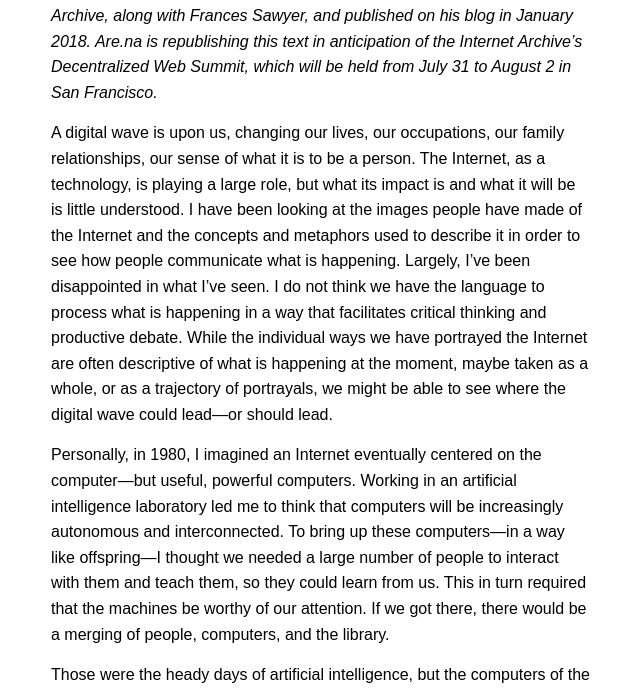
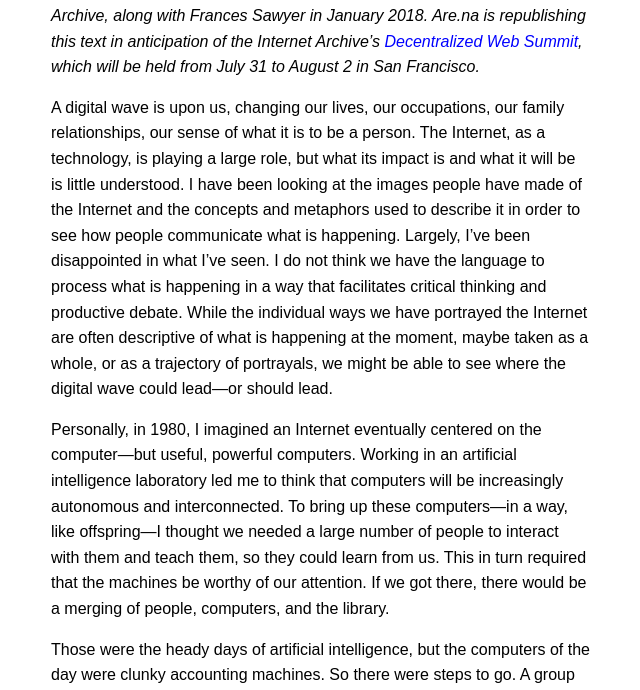
Before and after one commit to aredotna/building, a Jekyll site: the page built from _posts/2018-07-26-reimagining-the-internet.markdown, in a window 1280 px wide and 1400 px high. Shown: the part 710-1400 px from the top of the window, without its empty margins (319-959 px from the left). Built offline with Jekyll 4.4.1, drawn with Linux system fonts in a browser that asks for light colours; some of the changed text lies outside the part shown.

Commit message:
Brewster edits

```diff
--- a/_posts/2018-07-26-reimagining-the-internet.markdown
+++ b/_posts/2018-07-26-reimagining-the-internet.markdown
@@ -18,11 +18,11 @@
   </small></figcaption>
 </figure>
 
-_This piece was [originally written](http://tiny.cc/brewsterlink) by Brewster Kahle, founder of the Internet Archive, along with Frances Sawyer, and published on his blog in January 2018. Are.na is republishing this text in anticipation of the Internet Archive’s Decentralized Web Summit, which will be held from July 31 to August 2 in San Francisco._
+_This piece was [originally written](https://docs.google.com/document/d/13b67QqRtZkQ36giJpVIl_xtmMmhCirYDoey3A8ZfbgA) by Brewster Kahle, founder of the Internet Archive, along with Frances Sawyer in January 2018. Are.na is republishing this text in anticipation of the Internet Archive’s [Decentralized Web Summit](https://decentralizedweb.net/), which will be held from July 31 to August 2 in San Francisco._
 
 A digital wave is upon us, changing our lives, our occupations, our family relationships, our sense of what it is to be a person. The Internet, as a technology, is playing a large role, but what its impact is and what it will be is little understood. I have been looking at the images people have made of the Internet and the concepts and metaphors used to describe it in order to see how people communicate what is happening. Largely, I’ve been disappointed in what I’ve seen. I do not think we have the language to process what is happening in a way that facilitates critical thinking and productive debate. While the individual ways we have portrayed the Internet are often descriptive of what is happening at the moment, maybe taken as a whole, or as a trajectory of portrayals, we might be able to see where the digital wave could lead—or should lead.
 
-Personally, in 1980, I imagined an Internet eventually centered on the computer—but useful, powerful computers. Working in an artificial intelligence laboratory led me to think that computers will be increasingly autonomous and interconnected. To bring up these computers—in a way like offspring—I thought we needed a large number of people to interact with them and teach them, so they could learn from us. This in turn required that the machines be worthy of our attention. If we got there, there would be a merging of people, computers, and the library.
+Personally, in 1980, I imagined an Internet eventually centered on the computer—but useful, powerful computers. Working in an artificial intelligence laboratory led me to think that computers will be increasingly autonomous and interconnected. To bring up these computers—in a way, like offspring—I thought we needed a large number of people to interact with them and teach them, so they could learn from us. This in turn required that the machines be worthy of our attention. If we got there, there would be a merging of people, computers, and the library.
 
 Those were the heady days of artificial intelligence, but the computers of the day were clunky accounting machines. So there were steps to go. A group of us built the fastest supercomputer of the mid-1980s to help build this vision of artificial intelligence, but even those computers could only hold dozens of digital books in their 32 megabytes of main memory. This was a first step in teaching the computers by encoding books and newspapers. The goal was to have the machine search, find patterns, and make deductions by “reading” all books.
 
@@ -33,7 +33,10 @@
 To that end, this is a timeline of metaphors and images we have made for the Internet. It’s an evolution of sorts, and as with biological evolution, eras overlap. This is a tour through history of imaginings of the Internet, and it might help us understand where we are going, and more to the point, where we think we should go.
 
 <figure>
-  <img src="https://d2w9rnfcy7mm78.cloudfront.net/2478379/original_144a8e02aa0b798a74592cf9f03d28c3.png" />
+  <img src="https://d2w9rnfcy7mm78.cloudfront.net/2479026/original_a3a34d6c448673ab54ab7a93ffed68f8.jpg" />
+  <figcaption style="text-align: center" ><small>
+    Cyclopaedia: or, An Universal Dictionary of Arts and Sciences (1728)
+  </small></figcaption>
 </figure>
 
 #### Internet as Library
@@ -97,7 +100,7 @@
 The ARPANet, the first network to implement the TCP/IP protocol, took “net,” derived from network, as its name. Early schematics illustrated the known nodes and the connections that bridged them. Because there were so few nodes, this was relatively simple. But it showed the new internet as a communications service connecting specific end users.
 
 <figure>
-  <img src="https://d2w9rnfcy7mm78.cloudfront.net/2478362/original_81245e673b73db2ad568d795c0d84918.jpg" />
+  <img src="https://d2w9rnfcy7mm78.cloudfront.net/2479031/original_3e09604f57ae8c3b3a9428bab5f0b314.jpg" />
   <figcaption style="text-align: center" ><small>
     ARPANET (1971), connecting 13 defense research institutions and universities.
   </small></figcaption>
@@ -149,7 +152,7 @@
 After the first major Internet interface program, NSCA Mosaic, came to be called a “browser,” the next browsers embodied this metaphor of exploration directly. Netscape Navigator’s logo (1995) placed the user at the helm of a ship steering among the stars. Microsoft’s Internet Explorer (1995) holds the "explorer" word in its name, and Apple’s Safari (2003) also signifies adventure with its compass logo.
 
 <figure>
-  <img src="https://d2w9rnfcy7mm78.cloudfront.net/2478361/original_d61f8999d162e4cba327b7cb1a36b5fa.jpg" />
+  <img src="https://d2w9rnfcy7mm78.cloudfront.net/2479034/original_d0ec31f22fd02ce9b9d710d1281c2eaa.jpg" />
   <figcaption style="text-align: center" ><small>
     Peacock Map of the Internet.
   </small></figcaption>
@@ -198,7 +201,7 @@
 The superhighway would connect people and businesses through a virtual road system, open to carry any information for anyone. The language of highway infrastructure translated well in Washington, D.C., as governments were then comfortable with their role in financing and building basic infrastructure. This superhighway was never realized in whole due to intense lobbying by cable companies and other entrenched private interests.
 
 <figure>
-  <img src="https://d2w9rnfcy7mm78.cloudfront.net/2478365/original_c3455cec59a4be4cc9bf4e37990d91bd.jpg" />
+  <img src="https://d2w9rnfcy7mm78.cloudfront.net/2479036/original_f8e30eac7ffef1fe60497046805a9bb5.jpg" />
 </figure>
 
 This metaphor, as the Stan Eales<sup><a href="#3">3</a></sup> cartoon depicts, shows how conceptions of the Internet had, for the moment, left behind its roots as a digital library, and with it the curation and publications standards traditionally associated with print authorship and canonical knowledge. The types of information traveling along the superhighway would be a much broader swath of human experience.
@@ -229,7 +232,7 @@
 But another digital wave was on its way that would significantly shift the way the Internet was imagined. As the Google Ngram viewer shows, the surfing metaphor peaked in 2004 just after the rapid rise of first Friendster, then MySpace and the founding of Facebook in 2004. As social networks became popular, the experience of being online was about to become immersive. New metaphors were needed, lest we drown.
 
 <figure>
-  <img src="https://d2w9rnfcy7mm78.cloudfront.net/2478367/original_2aa03715bc72023564ee5b79d1db7d93.png" />
+  <img src="https://d2w9rnfcy7mm78.cloudfront.net/2479038/original_74bb7ccebb36b146a80eafcee85a5219.png" />
 </figure>
 
 #### The Facebook
@@ -237,7 +240,10 @@
 In _Star Trek: The Next Generation_, a new alien being was introduced—“the borg.” The borg was made up of people augmented by technology that networked them into a single large being. This global brain was not a hero, but a villain. The borg worked as a collective hive-mind, augmented with "artificial intelligence."  While separate beings, there was no individuality amongst the members of the borg. From the cradle, the borg’s young were always connected via implants glued to the side of their head. A famous line from the borg is "resistance is futile." The interconnected world could not be escaped.
 
 <figure>
-  <img src="https://d2w9rnfcy7mm78.cloudfront.net/2478375/original_25ccad12c07cdf7d5a273527104c680a.png" />
+  <img src="https://d2w9rnfcy7mm78.cloudfront.net/2479048/original_b3da558a0798e147660c59d4e36988e4.jpg" />
+  <figcaption style="text-align: center" ><small>
+    The Borg from Star Trek
+  </small></figcaption>
 </figure>
 
 Cellphones, which became widely used in the 1990s, allowed people to stay connected. First they were connected with voice and text, and in the 2000s with pictures, video, the Internet, and social sites<sup><a href="#5">5</a></sup>. With the wide adoption of cellphones, the expected response time to a message shrunk considerably. In fact, for younger people, the social expectation was that one had to be responsive immediately. To meet this expectation, one had to stay connected. One had to be always on.
@@ -255,10 +261,13 @@
 As this always-connected reality became commonplace, some artists’ depictions shifted from being negative and borg-like to becoming matter-the-fact. In _[Sherlock](http://bakerstreet.wikia.com/wiki/Jim_Moriarty)_ (2011) and _[Nerve](https://www.imdb.com/title/tt3531824/)_ (2016), talk bubbles and apps became visible parts of movies. The Internet, in these depictions, has come to surround us, to augment us.
 
 <figure>
-  <img src="https://d2w9rnfcy7mm78.cloudfront.net/2478374/original_3e741687f176f4bfe88541fe82f361f6.png" />
+  <img src="https://d2w9rnfcy7mm78.cloudfront.net/2479053/original_55837e3cd5fbfc5a45f29df48411b694.png" />
+  <figcaption style="text-align: center" ><small>
+    Screenshot from Sherlock (2011)
+  </small></figcaption>
 </figure>
 
-As voice commands with our phones started with Siri in 2010 (later _acquired by Apple_), and now always-listening home assistants (i.e. Amazon’s Alexa in 2014, and Google’s Home in 2016), people are interacting with the Internet in more intimate ways. Movie depictions of assistant robots, as in _Real Humans_ (original [Swedish version](https://www.huffingtonpost.com/2013/01/22/siri-do-engine-apple-iphone_n_2499165.html) in 2012), are coming to be more day-to-day than the threatening “others” of _Blade Runner_ (1982/2017) or _Westworld_ (1973/2016).
+As voice commands with our phones started with Siri in 2010 (later acquired by Apple), and now always-listening home assistants (i.e. Amazon’s Alexa in 2014, and Google’s Home in 2016), people are interacting with the Internet in more intimate ways. Movie depictions of assistant robots, as in _Real Humans_ (original [Swedish version](https://www.huffingtonpost.com/2013/01/22/siri-do-engine-apple-iphone_n_2499165.html) in 2012), are coming to be more day-to-day than the threatening “others” of _Blade Runner_ (1982/2017) or _Westworld_ (1973/2016).
 
 #### Algorithms
 
```
Also changed, not shown: other parts of _posts/2018-07-26-reimagining-the-internet.markdown (+1 -1 lines).
